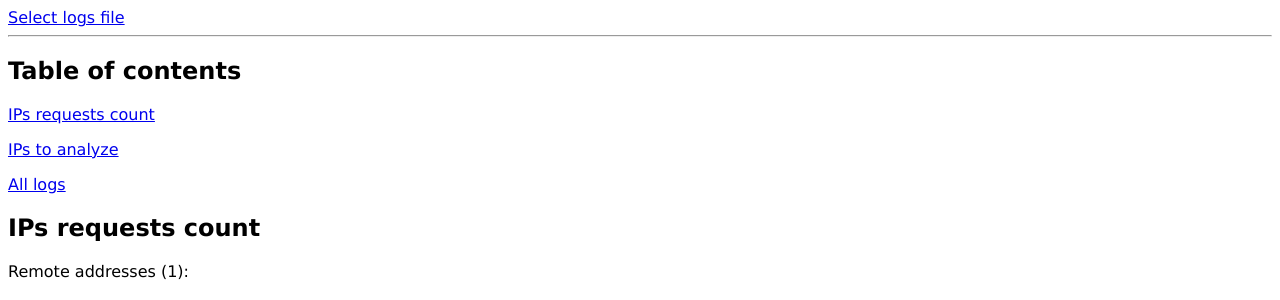
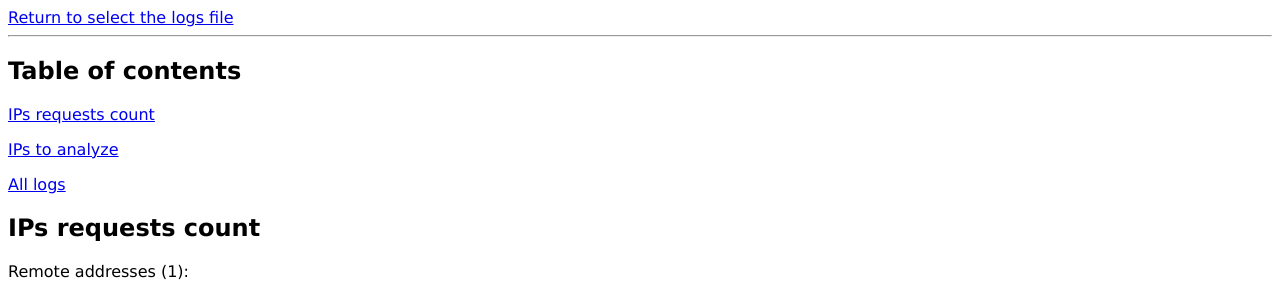
Before and after one commit to CarlosAMolina/logs-analyzer, a Flask app: template src/frontend/templates/logs.html in a window 1280 px wide. Shown: the top 300 px of the page. Run offline with Flask 2, Linux system fonts and the light colour scheme; the template is opened without the code that fills it: most values are stand-ins (such as "Sample title", 1, 10 or a date in 2020); parts of the project's set-up code (start-up, migrations or seed data) failed here and were passed over.

Commit message:
Update front html return link

```diff
--- a/src/frontend/templates/logs.html
+++ b/src/frontend/templates/logs.html
@@ -4,7 +4,7 @@
 
 <body>
 
-<a href="{{ url_logs_path }}">Select logs file</a>
+<a href="{{ url_logs_path }}">Return to select the logs file</a>
 
 <hr>
 
```
